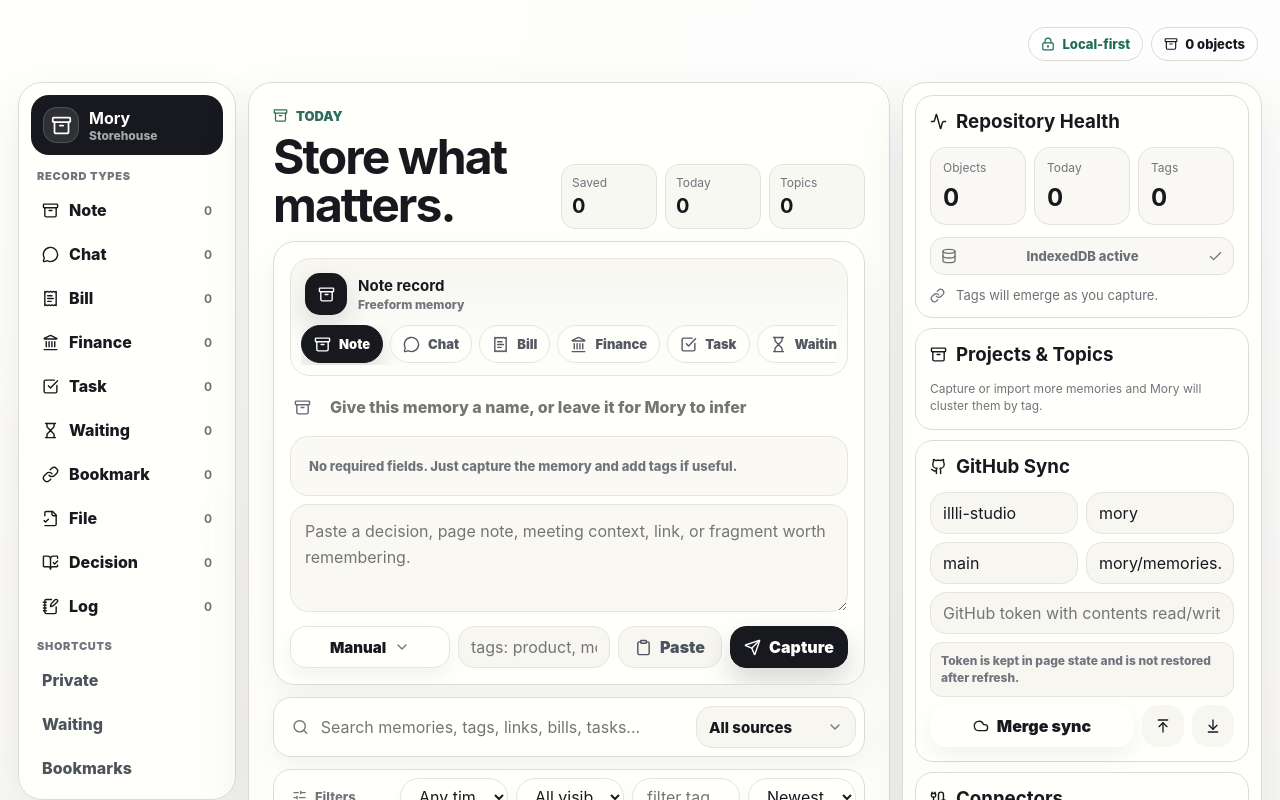
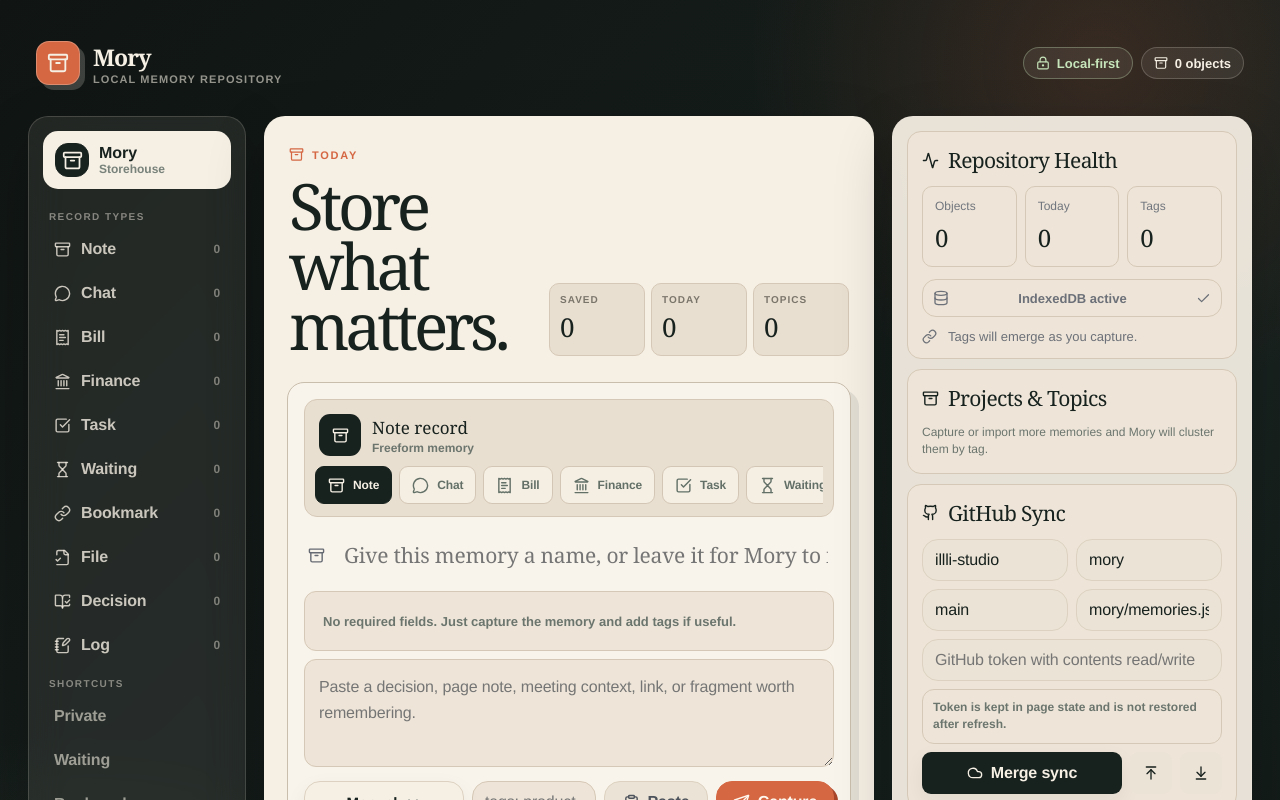
Before and after one commit to illli-studio/mory, a React (Vite) app in the folder apps/web/: page / in a window 1280 px wide. Shown: the top 800 px of the page. Built offline with nearby package versions, Linux system fonts and the light colour scheme.

Commit message:
Refresh web interface with editorial observatory theme

```diff
--- a/apps/web/src/styles.css
+++ b/apps/web/src/styles.css
@@ -1620,3 +1620,536 @@
     min-height: 0;
   }
 }
+
+/* Mory / Observatory editorial refresh */
+:root {
+  --bg: #101513;
+  --surface: #f5efe4;
+  --surface-muted: #ebe3d5;
+  --surface-raised: rgba(250, 246, 238, 0.98);
+  --border: #c9bdac;
+  --border-soft: #ddd2c1;
+  --text: #17211e;
+  --muted: #6b756e;
+  --primary: #17211e;
+  --primary-hover: #293b34;
+  --accent: #d56743;
+  --danger: #aa4033;
+  --shadow-soft: 0 22px 60px rgba(0, 0, 0, 0.2);
+  --shadow-menu: 0 20px 50px rgba(0, 0, 0, 0.24);
+  font-family: "Avenir Next", "Helvetica Neue", ui-sans-serif, sans-serif;
+  background: var(--bg);
+}
+
+body {
+  background: #101513;
+}
+
+button,
+input,
+select,
+textarea {
+  letter-spacing: -0.01em;
+}
+
+.product-shell {
+  position: relative;
+  isolation: isolate;
+  padding: 28px;
+  color: var(--text);
+  background:
+    radial-gradient(circle at 86% 4%, rgba(213, 103, 67, 0.18), transparent 22rem),
+    radial-gradient(circle at 4% 72%, rgba(119, 165, 134, 0.16), transparent 24rem),
+    linear-gradient(135deg, #101513 0%, #17211e 58%, #0d1210 100%);
+}
+
+.product-shell::before {
+  position: fixed;
+  inset: 0;
+  z-index: -1;
+  pointer-events: none;
+  content: "";
+  opacity: 0.12;
+  background-image: linear-gradient(rgba(255,255,255,.06) 1px, transparent 1px), linear-gradient(90deg, rgba(255,255,255,.06) 1px, transparent 1px);
+  background-size: 48px 48px;
+  mask-image: linear-gradient(to bottom, black, transparent 76%);
+}
+
+.product-header {
+  width: min(1480px, 100%);
+  min-height: 70px;
+  margin-bottom: 18px;
+  padding: 0 8px;
+  color: #f5efe4;
+}
+
+.product-header .brand-lockup {
+  opacity: 1;
+  pointer-events: auto;
+}
+
+.brand-lockup {
+  gap: 13px;
+}
+
+.brand-glyph {
+  width: 44px;
+  height: 44px;
+  border: 1px solid rgba(245, 239, 228, 0.28);
+  border-radius: 13px;
+  color: #f5efe4;
+  background: #d56743;
+  box-shadow: 5px 5px 0 rgba(245, 239, 228, 0.2);
+}
+
+.brand-lockup strong {
+  font-family: Georgia, "Times New Roman", serif;
+  font-size: 23px;
+  letter-spacing: -0.04em;
+}
+
+.brand-lockup span {
+  color: rgba(245, 239, 228, 0.58);
+  font-size: 11px;
+  font-weight: 800;
+  letter-spacing: 0.1em;
+  text-transform: uppercase;
+}
+
+.status-chip {
+  height: 32px;
+  border-color: rgba(245, 239, 228, 0.2);
+  color: #f5efe4;
+  background: rgba(245, 239, 228, 0.08);
+  box-shadow: none;
+}
+
+.status-chip.good {
+  color: #c7e5bb;
+  border-color: rgba(199, 229, 187, 0.32);
+}
+
+.workspace-layout {
+  gap: 18px;
+}
+
+.workspace-nav,
+.console-main,
+.console-side,
+.feed-section {
+  border-color: rgba(245, 239, 228, 0.16);
+  box-shadow: var(--shadow-soft);
+}
+
+.workspace-nav {
+  top: 24px;
+  padding: 14px;
+  border-radius: 20px;
+  background: rgba(245, 239, 228, 0.08);
+  backdrop-filter: blur(18px);
+}
+
+.nav-brand-card {
+  margin-bottom: 22px;
+  border-radius: 15px;
+  background: #f5efe4;
+  color: #17211e;
+}
+
+.nav-brand-card .brand-glyph {
+  width: 34px;
+  height: 34px;
+  color: #f5efe4;
+  background: #17211e;
+  border-color: #17211e;
+  box-shadow: none;
+}
+
+.nav-brand-card span {
+  color: #78827a;
+}
+
+.nav-section-label {
+  color: rgba(245, 239, 228, 0.48);
+  font-size: 10px;
+  letter-spacing: 0.14em;
+}
+
+.record-nav-list button,
+.shortcut-list button {
+  color: rgba(245, 239, 228, 0.8);
+  border-radius: 11px;
+}
+
+.record-nav-list button:hover,
+.shortcut-list button:hover {
+  border-color: rgba(245, 239, 228, 0.18);
+  background: rgba(245, 239, 228, 0.1);
+}
+
+.record-nav-list strong {
+  color: rgba(245, 239, 228, 0.44);
+}
+
+.shortcut-list button {
+  color: rgba(245, 239, 228, 0.58);
+}
+
+.console-main,
+.feed-section,
+.console-side {
+  border-radius: 21px;
+  background: var(--surface);
+  backdrop-filter: none;
+}
+
+.console-main,
+.feed-section {
+  padding: 22px;
+}
+
+.workbench-intro {
+  padding: 8px 2px 14px;
+}
+
+.eyebrow {
+  color: var(--accent);
+  font-size: 11px;
+  letter-spacing: 0.16em;
+}
+
+.workbench-intro h1 {
+  max-width: 520px;
+  margin-top: 10px;
+  font-family: Georgia, "Times New Roman", serif;
+  font-size: clamp(38px, 5vw, 66px);
+  font-weight: 500;
+  letter-spacing: -0.065em;
+  line-height: 0.94;
+}
+
+.today-strip {
+  gap: 6px;
+}
+
+.today-strip .metric {
+  border: 1px solid #d6c8b6;
+  border-radius: 10px;
+  background: #e9dfd0;
+}
+
+.today-strip .metric span {
+  color: #7a756b;
+  font-size: 10px;
+  font-weight: 900;
+  letter-spacing: 0.1em;
+  text-transform: uppercase;
+}
+
+.today-strip .metric strong {
+  color: #17211e;
+  font-family: Georgia, "Times New Roman", serif;
+  font-size: 26px;
+  font-weight: 500;
+}
+
+.capture-console {
+  border: 1px solid #c9bdac;
+  border-radius: 17px;
+  background: #f9f4eb;
+  box-shadow: 8px 8px 0 rgba(23, 33, 30, 0.08);
+}
+
+.record-mode-shell {
+  border: 1px solid #d5c8b7;
+  border-radius: 13px;
+  background: #e9dfd0;
+}
+
+.record-mode-orb {
+  border-radius: 11px;
+  background: #17211e;
+  box-shadow: none;
+}
+
+.record-mode-current strong {
+  font-family: Georgia, "Times New Roman", serif;
+  font-size: 17px;
+  font-weight: 500;
+}
+
+.record-mode-tabs button {
+  border-color: #d3c6b5;
+  border-radius: 9px;
+  background: rgba(249, 244, 235, 0.72);
+  color: #637067;
+  font-size: 12px;
+  font-weight: 850;
+}
+
+.record-mode-tabs button:hover,
+.record-mode-tabs button.active {
+  border-color: #17211e;
+  background: #17211e;
+  color: #f5efe4;
+  box-shadow: none;
+}
+
+.capture-top {
+  min-height: 56px;
+  font-size: 18px;
+}
+
+.capture-top input {
+  font-family: Georgia, "Times New Roman", serif;
+  font-size: 21px;
+  font-weight: 500;
+}
+
+.scene-panel,
+.capture-console textarea,
+.capture-bottom input,
+.source-trigger {
+  border-color: #d6c8b6;
+  background: #eee5d8;
+}
+
+.scene-panel {
+  border-radius: 12px;
+}
+
+.capture-console textarea {
+  border-radius: 12px;
+}
+
+.capture-bottom button[type="submit"] {
+  border-color: #d56743;
+  background: #d56743;
+  color: #fff8ef;
+  box-shadow: 4px 4px 0 #a8462b;
+}
+
+.capture-bottom button[type="submit"]:hover {
+  background: #bd5435;
+  border-color: #bd5435;
+}
+
+.command-bar,
+.advanced-filters,
+.notice {
+  border-color: #d6c8b6;
+  background: #eee5d8;
+  box-shadow: none;
+}
+
+.command-bar {
+  border-radius: 12px;
+}
+
+.advanced-filters {
+  border-radius: 12px;
+}
+
+.advanced-filters input,
+.advanced-filters select {
+  border-color: #d6c8b6;
+  background: #f9f4eb;
+  box-shadow: none;
+}
+
+.notice.good {
+  color: #276449;
+  border-color: #acd0b5;
+  background: #e3f1e3;
+}
+
+.notice.bad {
+  color: #963b30;
+  border-color: #e2aaa0;
+  background: #fbe6e0;
+}
+
+.console-side {
+  top: 24px;
+  padding: 14px;
+  background: rgba(245, 239, 228, 0.94);
+}
+
+.side-card,
+.metric,
+.mini-signal,
+.collection-list button,
+.sync-note,
+.sync-warning,
+.connector-item {
+  border-color: #d6c8b6;
+  background: #eee5d8;
+}
+
+.side-card {
+  border-radius: 14px;
+}
+
+.card-title {
+  margin-bottom: 12px;
+}
+
+.card-title h3,
+.section-heading h2 {
+  font-family: Georgia, "Times New Roman", serif;
+  font-size: 21px;
+  font-weight: 500;
+  letter-spacing: -0.03em;
+}
+
+.metric {
+  border-radius: 10px;
+}
+
+.metric strong {
+  font-family: Georgia, "Times New Roman", serif;
+  font-weight: 500;
+}
+
+.primary-action,
+.sync-actions button,
+.ghost-button,
+.feed-actions > * {
+  border-radius: 9px;
+}
+
+.primary-action {
+  background: #17211e;
+  color: #f5efe4;
+}
+
+.feed-section {
+  box-shadow: 10px 10px 0 rgba(213, 103, 67, 0.15);
+}
+
+.section-heading {
+  align-items: flex-end;
+  padding-bottom: 8px;
+  border-bottom: 1px solid #d6c8b6;
+}
+
+.section-heading h2 {
+  font-size: 28px;
+}
+
+.memory-grid {
+  gap: 14px;
+}
+
+.memory-card {
+  position: relative;
+  min-height: 235px;
+  border-color: #d0c2af;
+  border-radius: 14px;
+  background: #faf5ed;
+  box-shadow: 4px 4px 0 rgba(23, 33, 30, 0.06);
+  transition: transform 160ms ease, box-shadow 160ms ease;
+}
+
+.memory-card:hover {
+  transform: translateY(-3px);
+  box-shadow: 7px 10px 0 rgba(213, 103, 67, 0.15);
+}
+
+.memory-card-top span,
+.memory-card-top strong {
+  border-radius: 6px;
+  background: #e9dfd0;
+  color: #5b675e;
+  font-size: 10px;
+  letter-spacing: 0.08em;
+}
+
+.memory-card h3 {
+  font-family: Georgia, "Times New Roman", serif;
+  font-size: 22px;
+  font-weight: 500;
+  letter-spacing: -0.04em;
+}
+
+.memory-card p {
+  color: #68746b;
+}
+
+.scene-preview {
+  border-color: #d6c8b6;
+  border-radius: 11px;
+  background: #eee5d8;
+}
+
+.memory-tags button,
+.card-actions label,
+.card-actions button,
+.memory-card footer button,
+.drawer-meta span {
+  border-color: #d6c8b6;
+  border-radius: 7px;
+  background: #eee5d8;
+}
+
+.memory-tags button {
+  color: #9a4d35;
+}
+
+.empty-feed {
+  min-height: 300px;
+  border-color: #c9bdac;
+  border-radius: 14px;
+  background: #eee5d8;
+}
+
+.empty-feed h3 {
+  font-family: Georgia, "Times New Roman", serif;
+  font-size: 24px;
+  font-weight: 500;
+}
+
+.drawer-backdrop {
+  background: rgba(8, 13, 11, 0.68);
+}
+
+.memory-drawer {
+  border-left-color: #c9bdac;
+  background: #f5efe4;
+}
+
+.memory-drawer h2 {
+  font-family: Georgia, "Times New Roman", serif;
+  font-size: 38px;
+  font-weight: 500;
+  letter-spacing: -0.05em;
+}
+
+@keyframes mory-reveal {
+  from { opacity: 0; transform: translateY(8px); }
+  to { opacity: 1; transform: translateY(0); }
+}
+
+.console-main,
+.console-side,
+.feed-section {
+  animation: mory-reveal 460ms ease both;
+}
+
+.console-side { animation-delay: 80ms; }
+.feed-section { animation-delay: 140ms; }
+
+@media (max-width: 1120px) {
+  .product-shell { padding: 18px; }
+  .workspace-nav { background: rgba(245, 239, 228, 0.11); }
+}
+
+@media (max-width: 680px) {
+  .product-shell { padding: 10px; }
+  .product-header { min-height: 58px; padding: 0 4px; }
+  .header-actions { justify-content: flex-start; }
+  .console-main,
+  .feed-section { padding: 16px; }
+  .workbench-intro h1 { font-size: 44px; }
+  .section-heading h2 { font-size: 26px; }
+}
```
